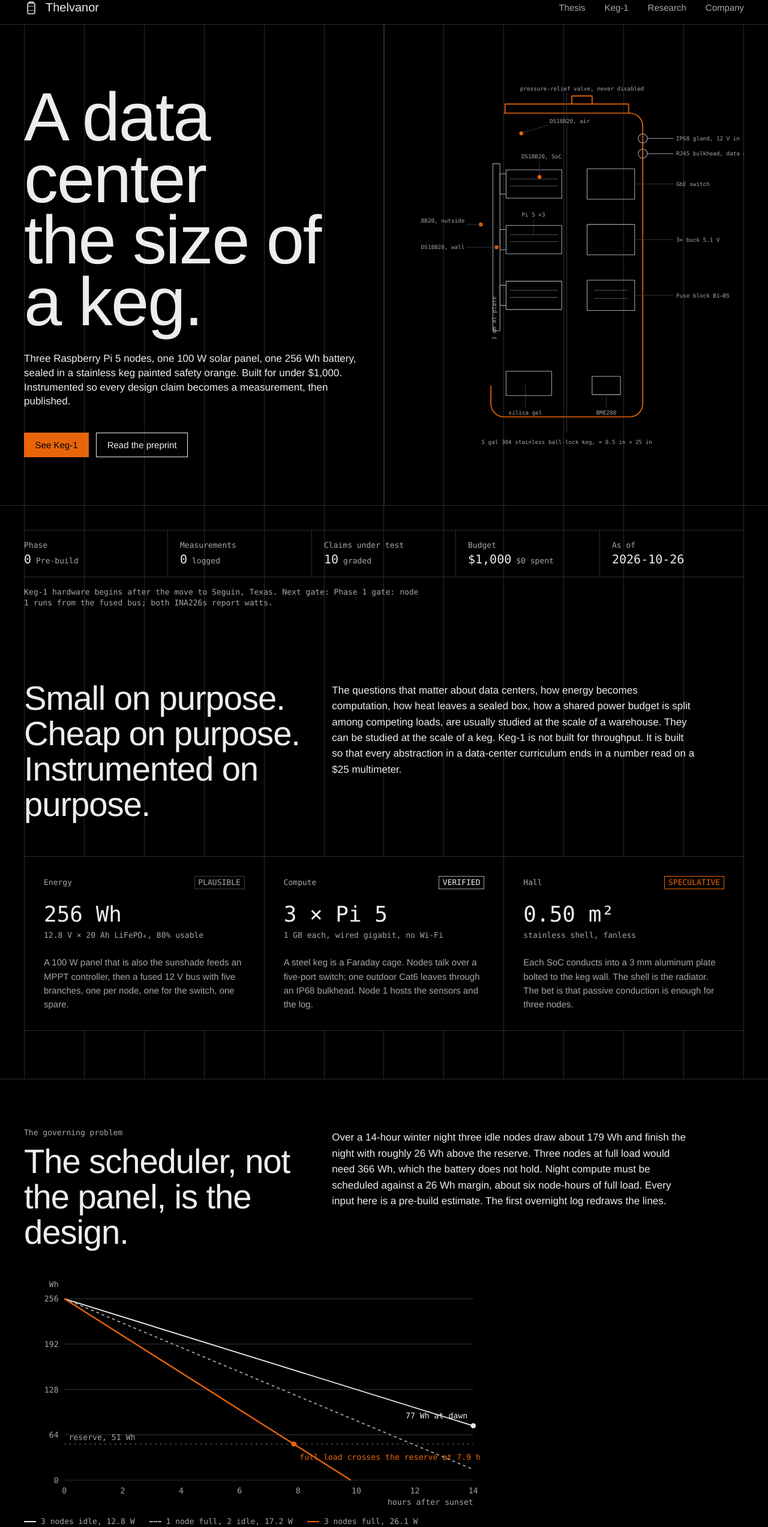
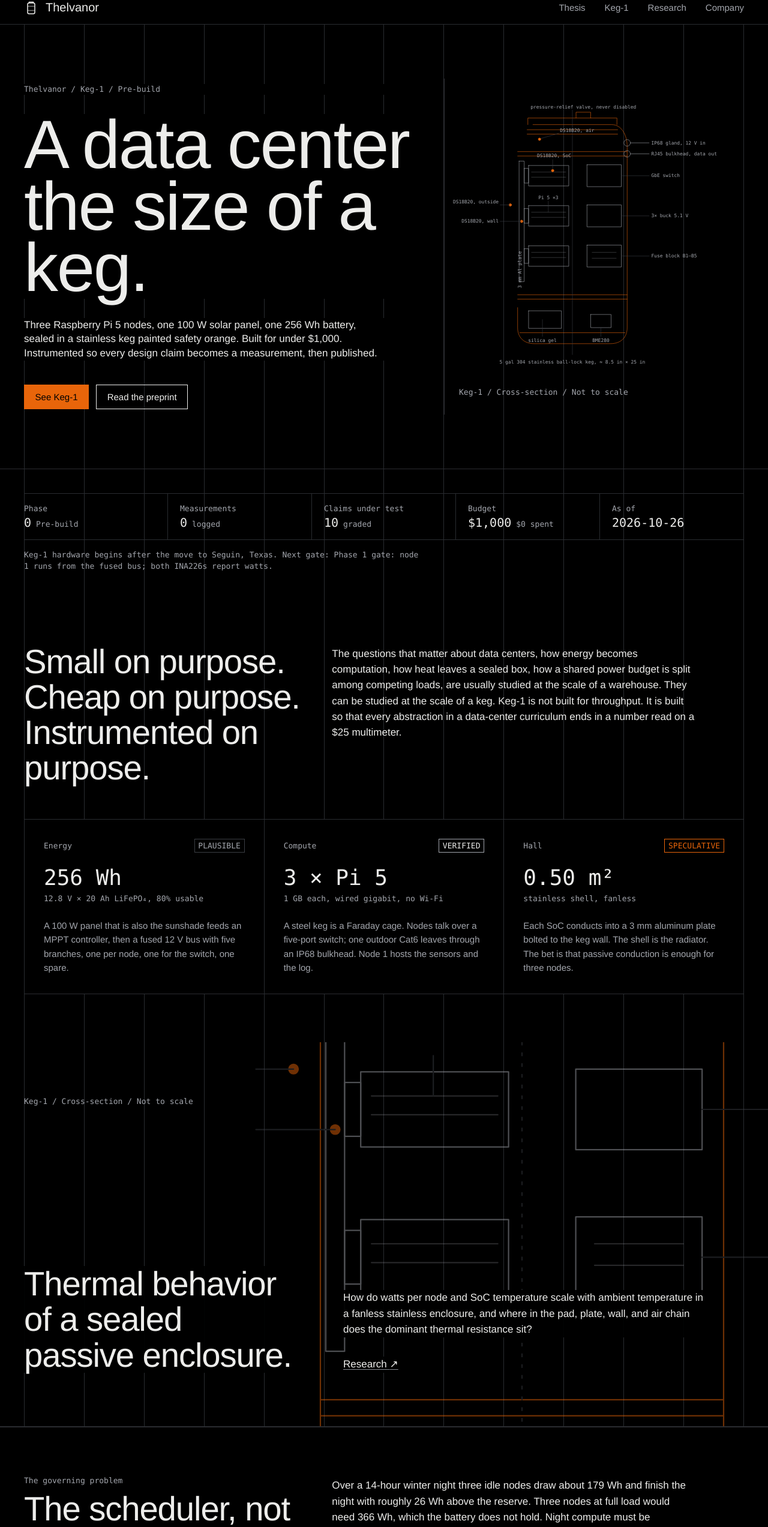
Before and after one commit to khaaliswooden-max/thelvanor, a Next.js app: page / in a window 1280 px wide. Shown: the part 15-2560 px from the top of the page at 60% size. Built offline with nearby package versions, Linux system fonts and the light colour scheme.

Commit message:
hero: enlarge the type and extend the Keg-1 cross-section

```diff
--- a/src/app/globals.css
+++ b/src/app/globals.css
@@ -387,3 +387,18 @@ section[id], li[id] { scroll-margin-top: 72px; }
   overflow-y: auto;
 }
 .nav-panel .section-copy { border-left: 1px solid var(--line); }
+
+.hero-grid { display: grid; grid-template-columns: repeat(12, minmax(0, 1fr)); align-items: center; }
+.hero-copy { grid-column: span 7; padding-right: 32px; position: relative; z-index: 1; }
+.hero-copy h1 { width: fit-content; background: var(--ground); }
+.hero-copy p { background: var(--ground); }
+.hero-figure { grid-column: span 5; align-self: stretch; display: flex; flex-direction: column; justify-content: center; border-left: 1px solid var(--line); }
+.hero-figure figcaption { margin-top: 24px; padding-left: 24px; }
+.hero .wrap { min-height: 740px; }
+.keg-section { position: relative; overflow: clip; isolation: isolate; }
+.keg-backdrop { position: absolute; inset: 0; z-index: -1; pointer-events: none; opacity: 0.48; }
+.keg-pan { position: absolute; right: -8%; top: -70%; width: 80%; height: 210%; }
+.keg-labels-hidden { display: none; }
+.keg-section-content { min-height: 640px; display: flex; flex-direction: column; justify-content: space-between; gap: 160px; }
+.keg-section .section-heading > *, .keg-section .section-copy > * { background: rgb(0 0 0 / 94%); }
+.keg-section .section-head { align-items: end; }
--- a/src/app/keg-1/page.tsx
+++ b/src/app/keg-1/page.tsx
@@ -19,11 +19,11 @@ export default function Keg1() {
 
   return (
     <>
-      <section className="wrap border-b border-line py-16 md:py-24">
-        <div className="grid gap-10 md:grid-cols-12">
-          <div className="md:col-span-7">
+      <section className="section hero">
+        <div className="wrap hero-grid">
+          <div className="hero-copy">
             <p className="t-meta mb-4">Keg-1. Version 1</p>
-            <h1 className="t-h1">
+            <h1 className="t-display">
               Three nodes, one panel, one keg.
             </h1>
             <p className="t-lede mt-8">
@@ -41,9 +41,10 @@ export default function Keg1() {
               </a>
             </div>
           </div>
-          <div className="md:col-span-5">
-            <KegDrawing animate={false} className="w-full" />
-          </div>
+          <figure className="hero-figure">
+            <KegDrawing className="w-full" />
+            <figcaption className="t-meta">Keg-1 / Cross-section / Not to scale</figcaption>
+          </figure>
         </div>
       </section>
 
--- a/src/app/page.tsx
+++ b/src/app/page.tsx
@@ -1,4 +1,5 @@
 import Link from "next/link";
+import { KegSection } from "@/components/KegSection";
 import { KegDrawing } from "@/components/KegDrawing";
 import { NightChart } from "@/components/NightChart";
 import { GradeTag, SectionHead, StatusStrip } from "@/components/ui";
@@ -8,11 +9,10 @@ export default function Home() {
   return (
     <>
       {/* Hero */}
-      <section className="relative border-b border-line">
-        <div className="wrap relative grid items-end gap-10 py-16 md:min-h-[82vh] md:grid-cols-12 md:py-20">
-          {/* column rules, hero only */}
-          <div aria-hidden="true" className="pointer-events-none absolute inset-y-0 left-1/2 hidden w-px bg-line md:block" />
-          <div className="md:col-span-6">
+      <section className="section hero">
+        <div className="wrap hero-grid">
+          <div className="hero-copy">
+            <p className="t-meta mb-8">{site.name} / Keg-1 / {status.phaseName}</p>
             <h1 className="t-display">
               A data center
               <br />
@@ -32,9 +32,10 @@ export default function Home() {
               </a>
             </div>
           </div>
-          <div className="md:col-span-6 md:pl-10">
-            <KegDrawing className="mx-auto w-full max-w-[560px]" />
-          </div>
+          <figure className="hero-figure">
+            <KegDrawing className="w-full" />
+            <figcaption className="t-meta">Keg-1 / Cross-section / Not to scale</figcaption>
+          </figure>
         </div>
       </section>
 
@@ -94,6 +95,8 @@ export default function Home() {
           ))}
         </div>
       </section>
+
+      <KegSection />
 
       {/* Governing problem */}
       <section className="border-y border-line bg-surface">
--- a/src/components/KegDrawing.tsx
+++ b/src/components/KegDrawing.tsx
@@ -1,30 +1,33 @@
+import { useId } from "react";
+
 // Keg-1 cross-section as a hairline technical drawing. Not to scale.
 // Follows Fig. 2 of the pre-build preprint. The only color is the keg itself.
 
-type Props = { className?: string; animate?: boolean };
+type Props = { className?: string; animate?: boolean; detail?: boolean };
 
-export function KegDrawing({ className = "", animate = true }: Props) {
+export function KegDrawing({ className = "", animate = true, detail = false }: Props) {
+  const id = useId();
   const line = "var(--line-strong)";
   const ink = "var(--ink-muted)";
   const keg = "var(--keg)";
   const label = {
     fontFamily: "var(--font-mono)",
-    fontSize: 11,
+    fontSize: 13,
     fill: ink,
   } as const;
 
   return (
     <svg
-      viewBox="0 0 640 760"
+      viewBox={detail ? "110 80 360 600" : "-60 0 820 760"}
       className={`${className} ${animate ? "draws" : ""}`}
       role="img"
-      aria-labelledby="keg-title keg-desc"
+      aria-labelledby={`${id}-title ${id}-desc`}
       fill="none"
       strokeLinecap="round"
       strokeLinejoin="round"
     >
-      <title id="keg-title">Keg-1 cross-section</title>
-      <desc id="keg-desc">
+      <title id={`${id}-title`}>Keg-1 cross-section</title>
+      <desc id={`${id}-desc`}>
         A five-gallon stainless keg in section. Three Raspberry Pi 5 nodes on the left wall conduct heat
         through a 3 mm aluminum plate to the keg shell. A fuse block, three buck converters, and a gigabit
         switch sit on the right. Sealed penetrations are on the upper sidewall. Four temperature probes, a
@@ -32,8 +35,10 @@ export function KegDrawing({ className = "", animate = true }: Props) {
       </desc>
 
       {/* Keg shell */}
-      <g className="d1" stroke={keg} strokeWidth="2">
-        <rect x="140" y="80" width="300" height="600" rx="26" />
+      <g className="d1" stroke={keg} strokeWidth="1">
+        <path d="M182 80H398C424 80 440 108 440 140V636C440 664 422 680 394 680H186C158 680 140 664 140 636V140C140 108 156 80 182 80Z" />
+        <path d="M140 154H440M140 166H440M140 546H440M140 558H440M146 650H434" />
+        <path d="M166 94H414M166 106H414" />
         {/* lid lip and PRV */}
         <path d="M168 80v-18h244v18" />
         <path d="M300 62v-16h40v16" />
@@ -43,7 +48,7 @@ export function KegDrawing({ className = "", animate = true }: Props) {
       <line className="d1" x1="290" y1="40" x2="290" y2="710" stroke={line} strokeDasharray="2 6" strokeWidth="1" />
 
       {/* Aluminum plate on left wall */}
-      <g className="d2" stroke={ink} strokeWidth="1.25">
+      <g className="d2" stroke={ink} strokeWidth="1">
         <rect x="144" y="180" width="14" height="330" />
         {/* Pi nodes with thermal pads */}
         {[200, 310, 420].map((y) => (
@@ -66,7 +71,7 @@ export function KegDrawing({ className = "", animate = true }: Props) {
       </g>
 
       {/* Penetrations on the upper right wall */}
-      <g className="d3" stroke={ink} strokeWidth="1.25">
+      <g className="d3" stroke={ink} strokeWidth="1">
         <circle cx="440" cy="130" r="9" />
         <circle cx="440" cy="160" r="9" />
         <line x1="449" y1="130" x2="500" y2="130" />
@@ -96,7 +101,7 @@ export function KegDrawing({ className = "", animate = true }: Props) {
       </g>
 
       {/* Labels */}
-      <g style={label}>
+      <g style={label} className={detail ? "keg-labels-hidden" : ""}>
         <text x="256" y="100">DS18B20, air</text>
         <text x="240" y="170" textAnchor="middle">DS18B20, SoC</text>
         <text x="88" y="296" textAnchor="end">DS18B20, outside</text>
--- /dev/null
+++ b/src/components/KegSection.tsx
@@ -0,0 +1,29 @@
+import Link from "next/link";
+import { researchQuestions } from "@/content/site";
+import { KegDrawing } from "./KegDrawing";
+
+// Reuses the same section geometry; the backdrop introduces no new hardware claims.
+export function KegSection() {
+  const question = researchQuestions[1];
+  return (
+    <section className="section keg-section" aria-labelledby="cross-section-title">
+      <div className="keg-backdrop" aria-hidden="true">
+        <KegDrawing animate={false} detail className="keg-pan" />
+      </div>
+      <div className="wrap keg-section-content">
+        <p className="t-meta">Keg-1 / Cross-section / Not to scale</p>
+        <div className="section-head">
+          <div className="section-heading">
+            <h2 id="cross-section-title" className="t-h2">{question.title}.</h2>
+          </div>
+          <div className="section-copy">
+            <p>{question.body}</p>
+            <Link href="/research" className="link mt-8 inline-block">
+              Research <span aria-hidden="true">↗</span>
+            </Link>
+          </div>
+        </div>
+      </div>
+    </section>
+  );
+}
```
